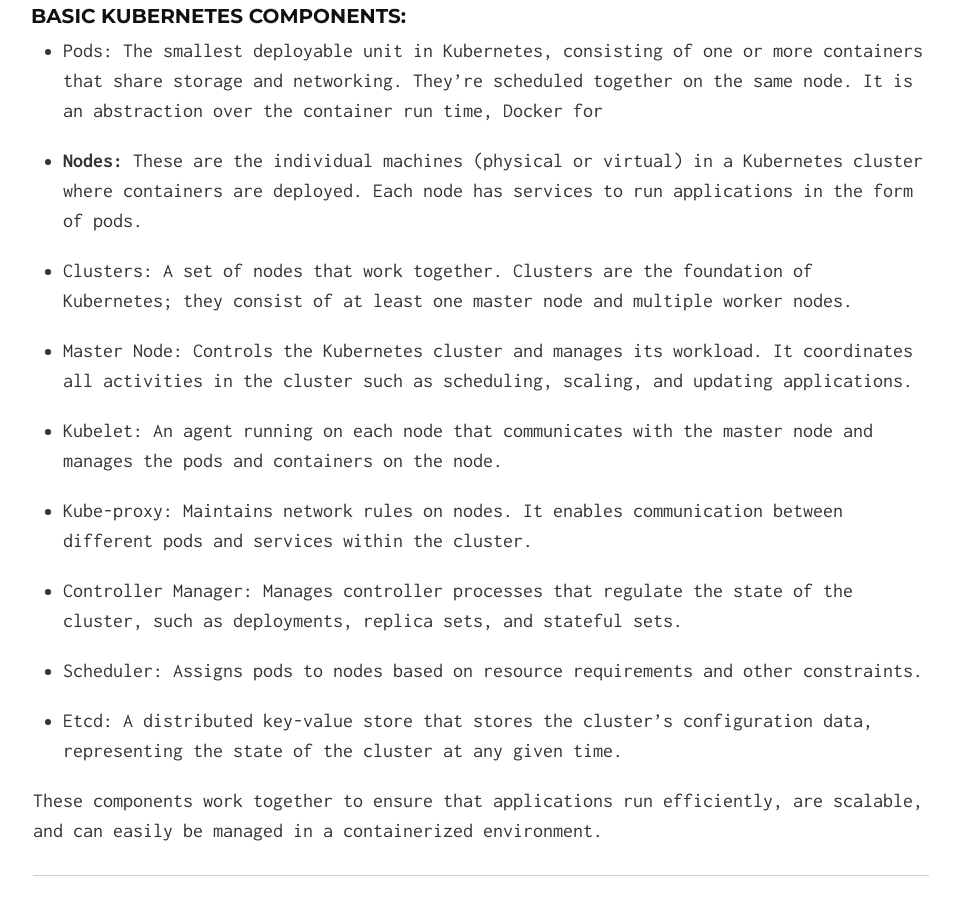
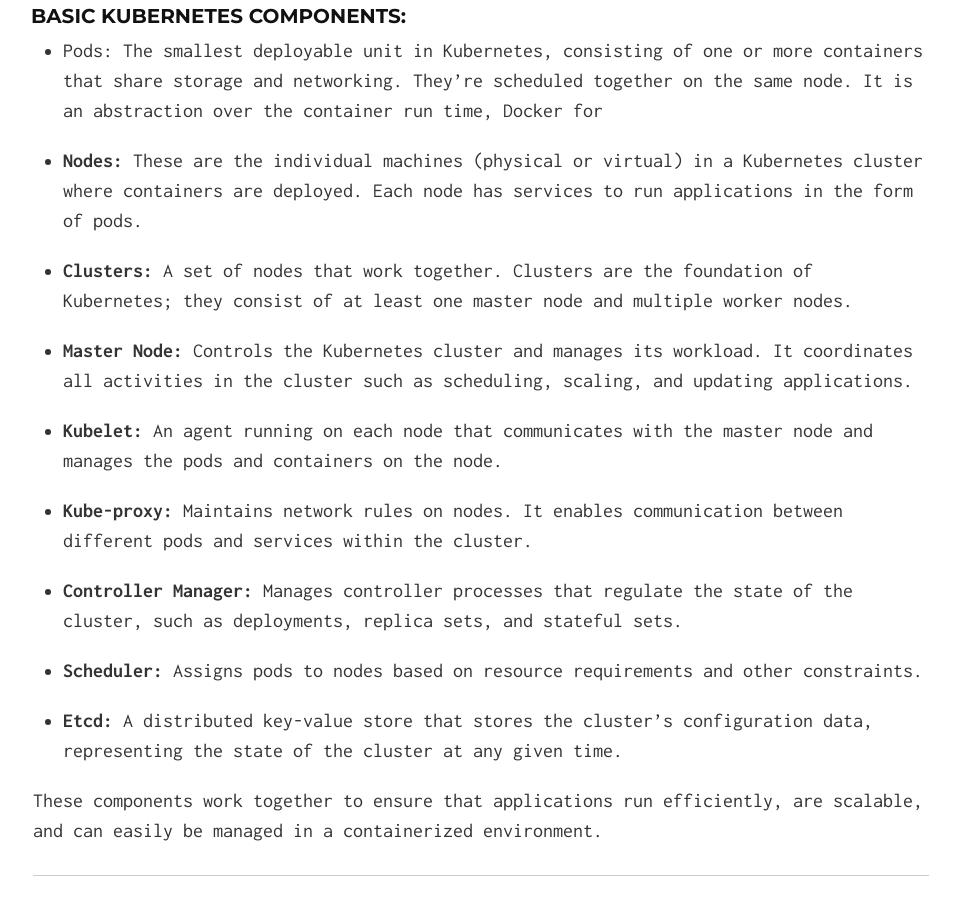
Before and after one commit to Ahmed-AG/cyberdojo-page, a Jekyll site: the page built from read/Kubernetes-crash-course.md, in a window 1280 px wide and 900 px high, scrolled down 565 px. Shown: the whole window, without its empty margins (159-1112 px from the left). Built offline with Jekyll 4.4.1, drawn with Linux system fonts in a browser that asks for light colours; some of the changed lines change nothing that is shown.

Commit message:
Update k8s page

```diff
--- a/read/Kubernetes-crash-course.md
+++ b/read/Kubernetes-crash-course.md
@@ -14,19 +14,19 @@
 
 - **Nodes:** These are the individual machines (physical or virtual) in a Kubernetes cluster where containers are deployed. Each node has services to run applications in the form of pods.
 
-- Clusters: A set of nodes that work together. Clusters are the foundation of Kubernetes; they consist of at least one master node and multiple worker nodes.
+- **Clusters:** A set of nodes that work together. Clusters are the foundation of Kubernetes; they consist of at least one master node and multiple worker nodes.
 
-- Master Node: Controls the Kubernetes cluster and manages its workload. It coordinates all activities in the cluster such as scheduling, scaling, and updating applications.
+- **Master Node:** Controls the Kubernetes cluster and manages its workload. It coordinates all activities in the cluster such as scheduling, scaling, and updating applications.
 
-- Kubelet: An agent running on each node that communicates with the master node and manages the pods and containers on the node.
+- **Kubelet:** An agent running on each node that communicates with the master node and manages the pods and containers on the node.
 
-- Kube-proxy: Maintains network rules on nodes. It enables communication between different pods and services within the cluster.
+- **Kube-proxy:** Maintains network rules on nodes. It enables communication between different pods and services within the cluster.
 
-- Controller Manager: Manages controller processes that regulate the state of the cluster, such as deployments, replica sets, and stateful sets.
+- **Controller Manager:** Manages controller processes that regulate the state of the cluster, such as deployments, replica sets, and stateful sets.
 
-- Scheduler: Assigns pods to nodes based on resource requirements and other constraints.
+- **Scheduler:** Assigns pods to nodes based on resource requirements and other constraints.
 
-- Etcd: A distributed key-value store that stores the cluster's configuration data, representing the state of the cluster at any given time.
+- **Etcd:** A distributed key-value store that stores the cluster's configuration data, representing the state of the cluster at any given time.
 
 These components work together to ensure that applications run efficiently, are scalable, and can easily be managed in a containerized environment.
 
```
